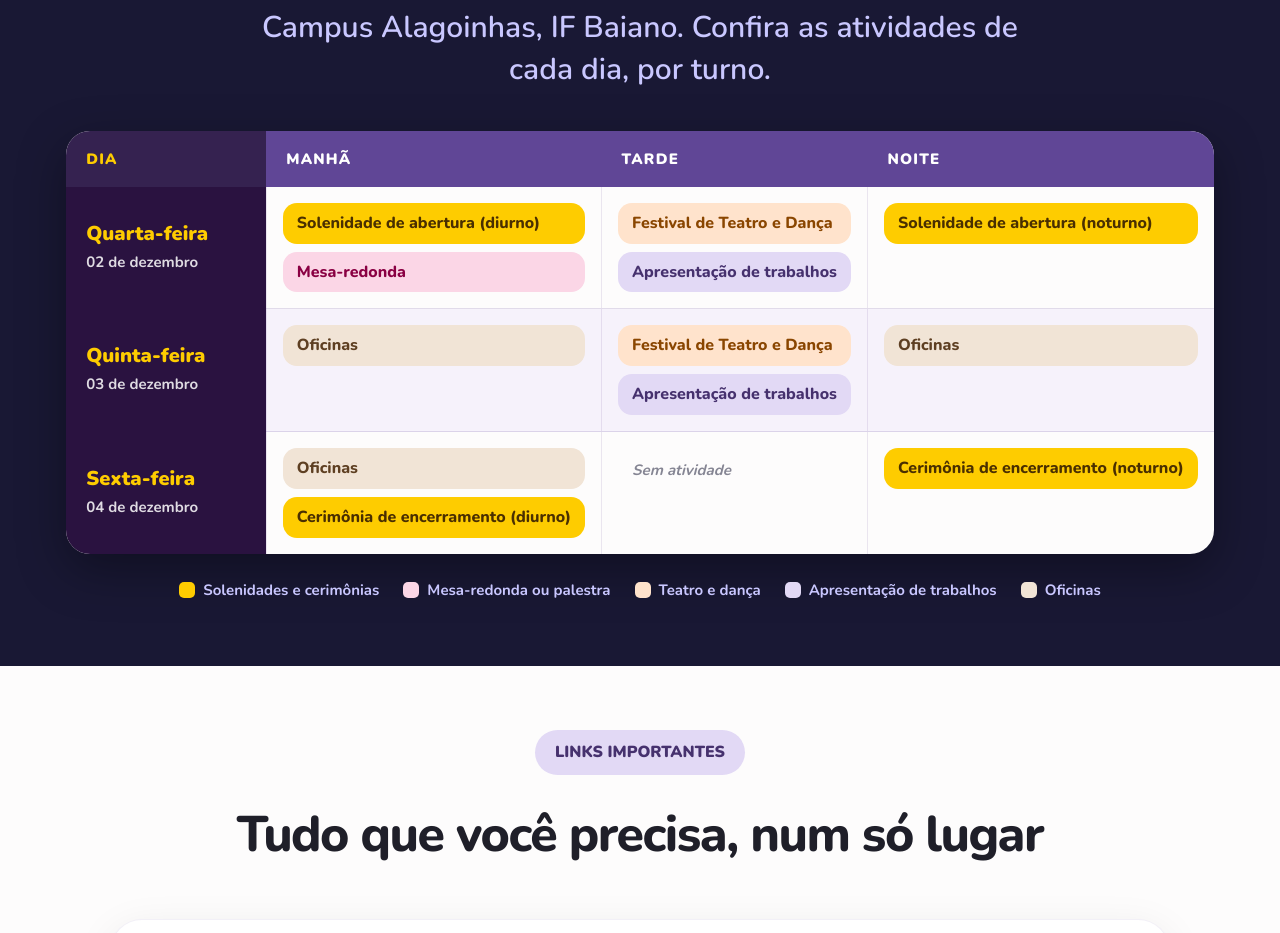
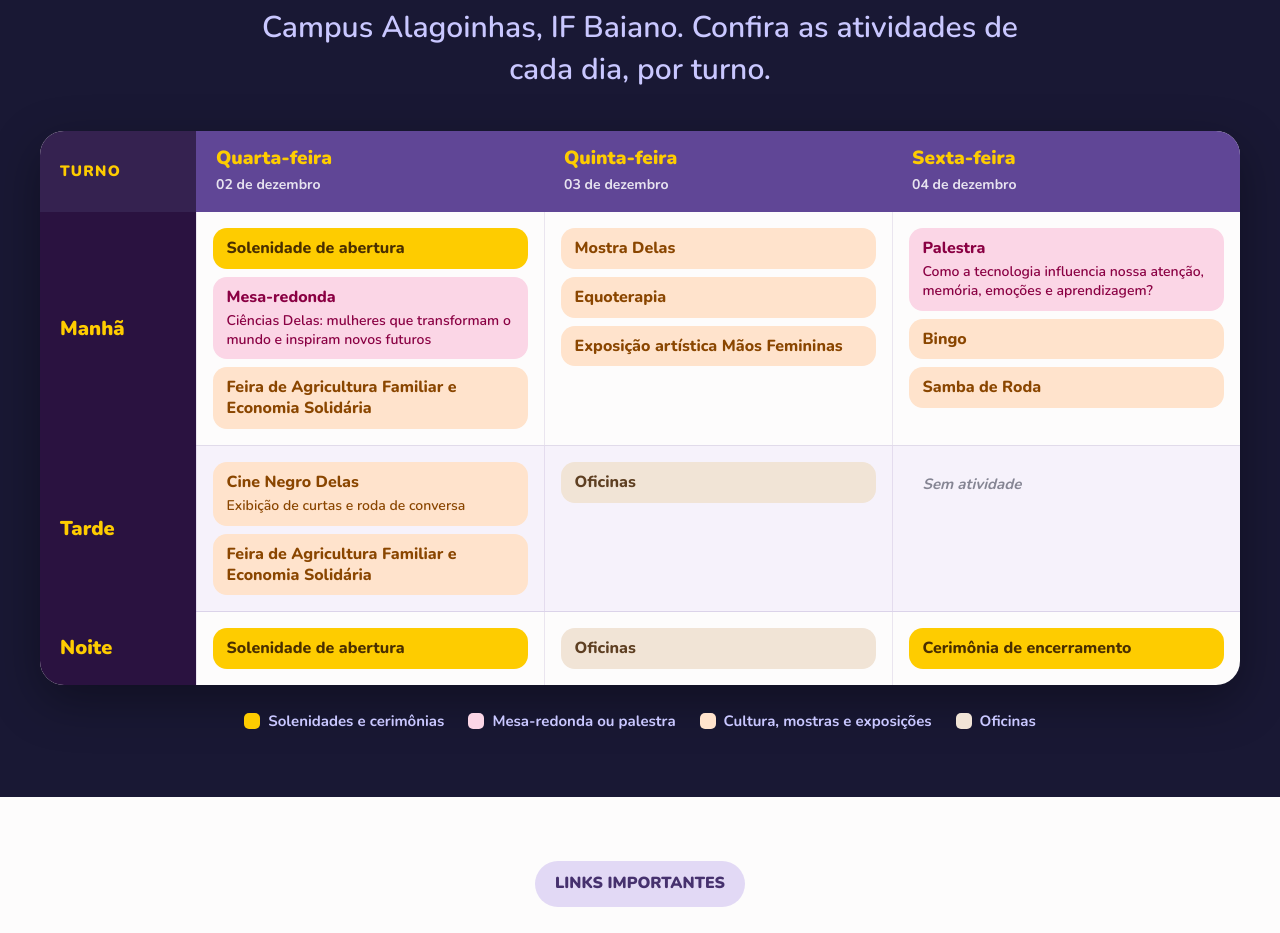
Before and after one commit to narastrappa/snct2026if, a plain HTML site: page index.html in a window 1280 px wide. Shown: the part 7180-8113 px from the top of the page. Drawn offline with nearby package versions, Linux system fonts and the light colour scheme.

Commit message:
Atualiza programação da SNCT 2026 conforme atividades confirmadas
Tabela com turnos nas linhas e dias nas colunas, apenas atividades e temas.

Co-Authored-By: Claude Sonnet 5.5 <noreply@anthropic.com>
Claude-Session: https://claude.ai/code/session_01RJKJPfS5NCNFbWYynUWwK7

```diff
--- a/index.html
+++ b/index.html
@@ -584,15 +584,20 @@
     .prog { width:100%; border-collapse:collapse; }
     .prog thead th { background:var(--primary); color:#fff; font-size:15px; font-weight:900; text-transform:uppercase; letter-spacing:.08em; padding:16px 20px; text-align:left; }
     .prog thead th:first-child { background:var(--primary-shadow); color:var(--accent-yellow); }
-    .prog tbody th { background:var(--bg-dark); color:#fff; padding:20px; width:200px; vertical-align:middle; text-align:left; }
+    .prog thead th:not(:first-child) { text-transform:none; letter-spacing:0; }
+    .prog thead th .prog-dia { font-size:19px; }
+    .prog thead th .prog-data { font-size:14px; }
+    .prog tbody th { background:var(--bg-dark); color:#fff; padding:20px; width:130px; vertical-align:middle; text-align:left; }
+    .prog-turno { display:block; font-size:20px; font-weight:900; color:var(--accent-yellow); }
     .prog-dia { display:block; font-size:20px; font-weight:900; color:var(--accent-yellow); line-height:1.2; }
     .prog-data { display:block; font-size:15px; font-weight:700; color:rgba(255,255,255,.85); margin-top:4px; }
-    .prog td { padding:16px; vertical-align:top; border-bottom:1px solid rgba(96,70,150,.18); border-left:1px solid rgba(96,70,150,.12); }
+    .prog td { padding:16px; vertical-align:top; width:29%; border-bottom:1px solid rgba(96,70,150,.18); border-left:1px solid rgba(96,70,150,.12); }
     .prog tbody tr:last-child td { border-bottom:none; }
     .prog tbody tr:nth-child(even) td { background:#f6f2fb; }
     .prog td { display:table-cell; }
     .prog td > * + * { margin-top:8px; }
     .ev { display:block; padding:10px 14px; border-radius:14px; font-size:16px; font-weight:800; line-height:1.3; }
+    .ev small { display:block; margin-top:4px; font-size:14px; font-weight:600; line-height:1.35; }
     .ev-solenidade { background:var(--accent-yellow); color:#4a2f00; }
     .ev-mesa { background:#fbd6e6; color:#8a0043; }
     .ev-arte { background:#ffe3cc; color:#8a4600; }
@@ -610,9 +615,9 @@
       .prog tr { background:var(--bg-light); border-radius:20px; overflow:hidden; margin-bottom:16px; }
       .prog tbody th { padding:14px 18px; }
       .prog tbody tr:nth-child(even) td { background:transparent; }
-      .prog td { border-left:none; padding:12px 16px; display:grid; grid-template-columns:72px 1fr; gap:8px 12px; align-items:start; }
+      .prog td { border-left:none; width:100%; padding:12px 16px; display:grid; grid-template-columns:84px 1fr; gap:8px 12px; align-items:start; }
       .prog td > * + * { margin-top:0; }
-      .prog td::before { content:attr(data-turno); grid-row:1 / span 2; font-size:13px; font-weight:900; text-transform:uppercase; letter-spacing:.06em; color:var(--primary); padding-top:10px; }
+      .prog td::before { content:attr(data-dia); grid-row:1 / span 2; font-size:13px; font-weight:900; text-transform:uppercase; letter-spacing:.06em; color:var(--primary); padding-top:10px; }
       .prog td > * { grid-column:2; }
       .ev { font-size:15px; }
       .prog-legenda { justify-content:flex-start; }
@@ -1223,33 +1228,33 @@
         <p class="radar-desc">Campus Alagoinhas, IF Baiano. Confira as atividades de cada dia, por turno.</p>
         <div class="prog-wrap">
           <table class="prog">
-            <caption class="sr-only">Programação da SNCT 2026, de 2 a 4 de dezembro, por dia e turno</caption>
+            <caption class="sr-only">Programação da SNCT 2026, de 2 a 4 de dezembro, por turno e dia</caption>
             <thead>
               <tr>
-                <th scope="col">Dia</th>
-                <th scope="col">Manhã</th>
-                <th scope="col">Tarde</th>
-                <th scope="col">Noite</th>
+                <th scope="col">Turno</th>
+                <th scope="col"><span class="prog-dia">Quarta-feira</span><span class="prog-data">02 de dezembro</span></th>
+                <th scope="col"><span class="prog-dia">Quinta-feira</span><span class="prog-data">03 de dezembro</span></th>
+                <th scope="col"><span class="prog-dia">Sexta-feira</span><span class="prog-data">04 de dezembro</span></th>
               </tr>
             </thead>
             <tbody>
               <tr>
-                <th scope="row"><span class="prog-dia">Quarta-feira</span><span class="prog-data">02 de dezembro</span></th>
-                <td data-turno="Manhã"><span class="ev ev-solenidade">Solenidade de abertura (diurno)</span><span class="ev ev-mesa">Mesa-redonda</span></td>
-                <td data-turno="Tarde"><span class="ev ev-arte">Festival de Teatro e Dança</span><span class="ev ev-trabalhos">Apresentação de trabalhos</span></td>
-                <td data-turno="Noite"><span class="ev ev-solenidade">Solenidade de abertura (noturno)</span></td>
+                <th scope="row"><span class="prog-turno">Manhã</span></th>
+                <td data-dia="Qua 02/12"><span class="ev ev-solenidade">Solenidade de abertura</span><span class="ev ev-mesa">Mesa-redonda<small>Ciências Delas: mulheres que transformam o mundo e inspiram novos futuros</small></span><span class="ev ev-arte">Feira de Agricultura Familiar e Economia Solidária</span></td>
+                <td data-dia="Qui 03/12"><span class="ev ev-arte">Mostra Delas</span><span class="ev ev-arte">Equoterapia</span><span class="ev ev-arte">Exposição artística Mãos Femininas</span></td>
+                <td data-dia="Sex 04/12"><span class="ev ev-mesa">Palestra<small>Como a tecnologia influencia nossa atenção, memória, emoções e aprendizagem?</small></span><span class="ev ev-arte">Bingo</span><span class="ev ev-arte">Samba de Roda</span></td>
               </tr>
               <tr>
-                <th scope="row"><span class="prog-dia">Quinta-feira</span><span class="prog-data">03 de dezembro</span></th>
-                <td data-turno="Manhã"><span class="ev ev-oficina">Oficinas</span></td>
-                <td data-turno="Tarde"><span class="ev ev-arte">Festival de Teatro e Dança</span><span class="ev ev-trabalhos">Apresentação de trabalhos</span></td>
-                <td data-turno="Noite"><span class="ev ev-oficina">Oficinas</span></td>
+                <th scope="row"><span class="prog-turno">Tarde</span></th>
+                <td data-dia="Qua 02/12"><span class="ev ev-arte">Cine Negro Delas<small>Exibição de curtas e roda de conversa</small></span><span class="ev ev-arte">Feira de Agricultura Familiar e Economia Solidária</span></td>
+                <td data-dia="Qui 03/12"><span class="ev ev-oficina">Oficinas</span></td>
+                <td data-dia="Sex 04/12"><span class="ev-vazio">Sem atividade</span></td>
               </tr>
               <tr>
-                <th scope="row"><span class="prog-dia">Sexta-feira</span><span class="prog-data">04 de dezembro</span></th>
-                <td data-turno="Manhã"><span class="ev ev-oficina">Oficinas</span><span class="ev ev-solenidade">Cerimônia de encerramento (diurno)</span></td>
-                <td data-turno="Tarde"><span class="ev-vazio">Sem atividade</span></td>
-                <td data-turno="Noite"><span class="ev ev-solenidade">Cerimônia de encerramento (noturno)</span></td>
+                <th scope="row"><span class="prog-turno">Noite</span></th>
+                <td data-dia="Qua 02/12"><span class="ev ev-solenidade">Solenidade de abertura</span></td>
+                <td data-dia="Qui 03/12"><span class="ev ev-oficina">Oficinas</span></td>
+                <td data-dia="Sex 04/12"><span class="ev ev-solenidade">Cerimônia de encerramento</span></td>
               </tr>
             </tbody>
           </table>
@@ -1257,8 +1262,7 @@
         <ul class="prog-legenda" aria-label="Legenda das cores">
           <li><span class="sw ev-solenidade"></span>Solenidades e cerimônias</li>
           <li><span class="sw ev-mesa"></span>Mesa-redonda ou palestra</li>
-          <li><span class="sw ev-arte"></span>Teatro e dança</li>
-          <li><span class="sw ev-trabalhos"></span>Apresentação de trabalhos</li>
+          <li><span class="sw ev-arte"></span>Cultura, mostras e exposições</li>
           <li><span class="sw ev-oficina"></span>Oficinas</li>
         </ul>
       </div>
```
